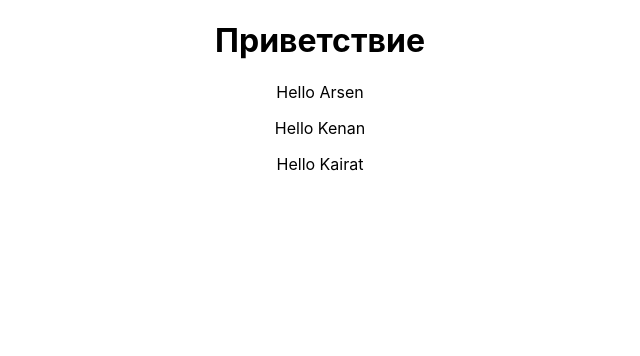
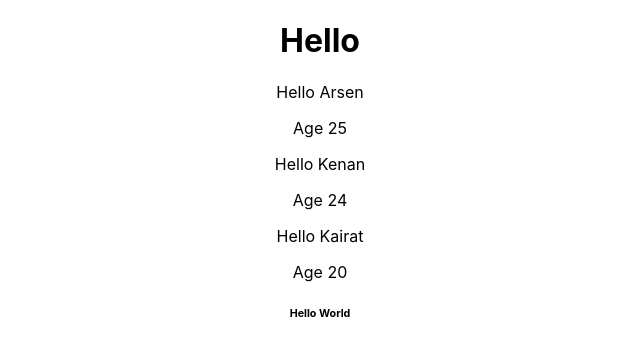
Before and after one commit to ArsenLen/React-Blog-BT-18, a React (Create React App) app: page / in a window 1280 px wide. Shown: the top 356 px of the page, without its empty margins (320-960 px from the left). Built offline with nearby package versions, Linux system fonts and the light colour scheme.

Commit message:
Header, Footer added

```diff
--- a/src/App.js
+++ b/src/App.js
@@ -1,23 +1,30 @@
 import './App.css';
+import Footer from './components/Footer/Footer';
+import Header from './components/Header/Header';
 import Hello from './components/Hello/Hello'
 
 function App() {
   return (
     <div className="App">
-      <h1>Приветствие</h1>
-      <Hello name="Arsen" age="25" />
-      <Hello name="Kenan" />
-      <Hello name="Kairat" />
+      <Header />
+        <Hello name="Arsen" age="25" />
+        <Hello name="Kenan" age="24" />
+        <Hello name="Kairat" age="20" />
+      <Footer />
     </div>
   );
 }
 
 export default App;
+// rsc - react statelles component - создать шаблон компонента React
 // Feature Slices
 // БЭМ - методология
 // Компонент - функция, которая возвращает JSX(HTML+JS) разметку
 // CTRL+A - выделить все
 // CTRL+K+F - форматировать код
+
+// Декомпозиция - разделение кода компонента
+// Декомпозировать header и footer из App
 
 /*
   ДЗ. Создать Компонент Hobby
--- /dev/null
+++ b/src/components/Footer/Footer.jsx
@@ -0,0 +1,11 @@
+import React from 'react';
+
+const Footer = () => {
+    return (
+        <footer>
+        <h6>Hello World</h6>
+      </footer>
+    );
+};
+
+export default Footer;
--- /dev/null
+++ b/src/components/Header/Header.jsx
@@ -0,0 +1,11 @@
+import React from 'react';
+
+const Header = () => {
+    return (
+        <header>
+            <h1>Hello</h1>
+        </header>
+    );
+};
+
+export default Header;
--- a/src/components/Hello/Hello.jsx
+++ b/src/components/Hello/Hello.jsx
@@ -1,11 +1,16 @@
 import React from 'react';
 
-const Hello = (props) => {
-    console.log(props)
+const Hello = ({name, age}) => {
+    // console.log(props)
     return (
-        <p>
-            Hello {props.name}
-        </p>
+        <>
+            <p>
+                Hello {name}
+            </p>
+            <p>
+                Age {age}
+            </p>
+        </>
     );
 };
 
```
